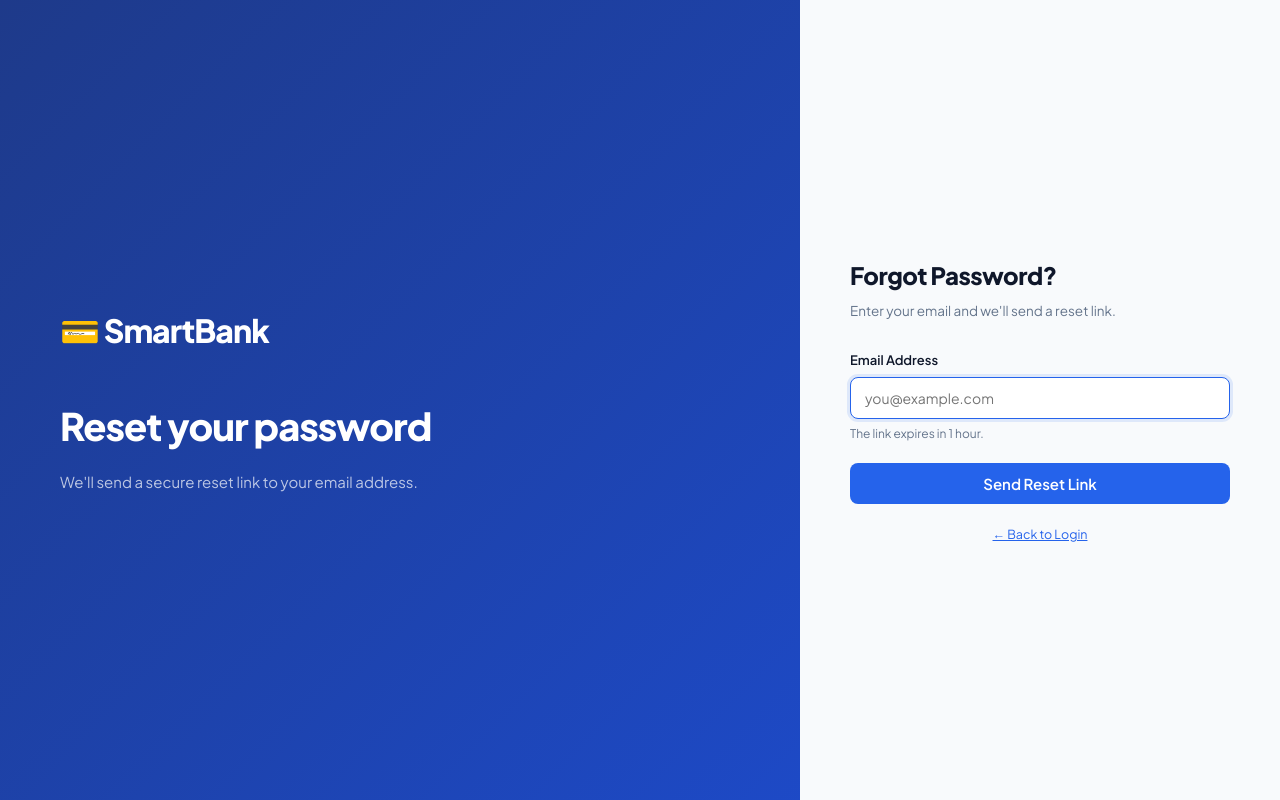
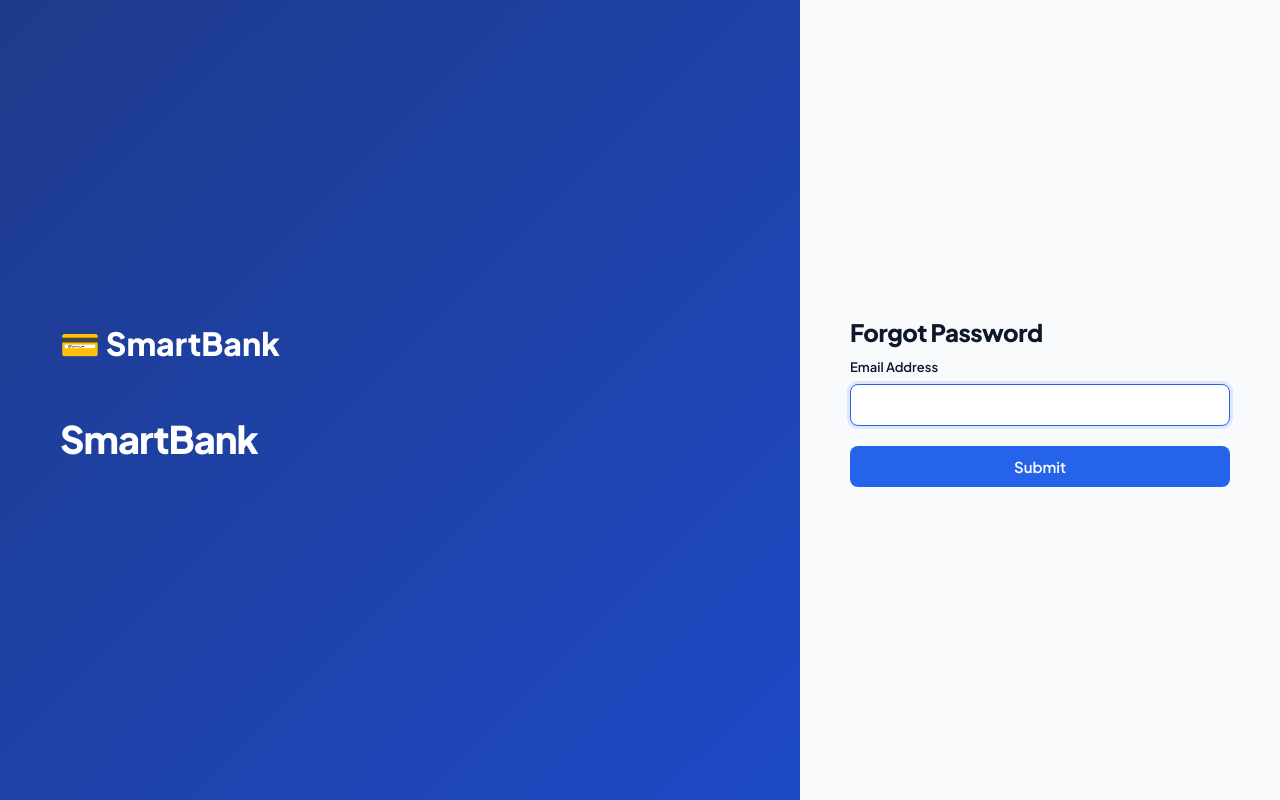
Before and after one commit to SoulReapeer/smartbank, a Flask app: page /forgot-password in a window 1280 px wide. Run offline with Flask 3, Linux system fonts and the light colour scheme.

Commit message:
Refactor forgot password template for dynamic content

```diff
--- a/backend/templates/auth/forgot_password.html
+++ b/backend/templates/auth/forgot_password.html
@@ -1,33 +1,16 @@
-{% extends 'base.html' %}
-{% block title %}Forgot Password{% endblock %}
-{% block body %}
-<div class="auth-page">
-  <div class="auth-left">
-    <div style="font-size:32px;font-weight:800;color:#fff;margin-bottom:40px;letter-spacing:-1px;">💳 SmartBank</div>
-    <h1>Reset your password</h1>
-    <p>We'll send a secure reset link to your email address.</p>
-  </div>
-  <div class="auth-right">
-    <div class="auth-box">
-      <h2>Forgot Password?</h2>
-      <p class="auth-sub">Enter your email and we'll send a reset link.</p>
-      {% with messages = get_flashed_messages(with_categories=true) %}
-        {% for cat, msg in messages %}
-          <div class="alert alert-{{ cat }}">{{ msg }}</div>
-        {% endfor %}
-      {% endwith %}
-      <form method="POST">
-        <div class="form-group">
-          <label class="form-label">Email Address</label>
-          <input type="email" name="email" class="form-control" placeholder="you@example.com" required autofocus>
-          <div class="form-hint">The link expires in 1 hour.</div>
-        </div>
-        <button type="submit" class="btn btn-primary btn-block btn-lg">Send Reset Link</button>
-      </form>
-      <p class="text-muted text-sm" style="text-align:center;margin-top:20px;">
-        <a href="{{ url_for('auth.login') }}" style="color:var(--secondary);">← Back to Login</a>
-      </p>
-    </div>
-  </div>
-</div>
-{% endblock %}
+{% extends 'base.html' %}{% block title %}Auth{% endblock %}{% block body %}
+<div class="auth-page"><div class="auth-left"><div style="font-size:32px;font-weight:800;color:#fff;margin-bottom:40px;">💳 SmartBank</div><h1>SmartBank</h1></div>
+<div class="auth-right"><div class="auth-box">
+{% with messages = get_flashed_messages(with_categories=true) %}{% for cat, msg in messages %}<div class="alert alert-{{ cat }}">{{ msg }}</div>{% endfor %}{% endwith %}
+<h2>{{ request.path.split('/')[-1].replace('-',' ').title() }}</h2>
+<form method="POST">
+{% if '/login' in request.path %}<div class="form-group"><label class="form-label">Email</label><input type="email" name="email" class="form-control" required autofocus></div><div class="form-group"><label class="form-label">Password</label><input type="password" name="password" class="form-control" required></div><div style="text-align:right;margin-bottom:12px;"><a href="/forgot-password" style="font-size:13px;color:var(--secondary);">Forgot password?</a></div>
+{% elif '/register' in request.path %}<div class="form-group"><label class="form-label">Full Name</label><input type="text" name="full_name" class="form-control" required autofocus></div><div class="form-group"><label class="form-label">Email</label><input type="email" name="email" class="form-control" required></div><div class="form-group"><label class="form-label">Phone</label><input type="text" name="phone" class="form-control" required></div><div class="form-group"><label class="form-label">Password</label><input type="password" name="password" class="form-control" required></div><div class="form-group"><label class="form-label">Confirm Password</label><input type="password" name="confirm_password" class="form-control" required></div>
+{% elif '/forgot' in request.path %}<div class="form-group"><label class="form-label">Email Address</label><input type="email" name="email" class="form-control" required autofocus></div>
+{% elif '/reset' in request.path %}<div class="form-group"><label class="form-label">New Password</label><input type="password" name="new_password" class="form-control" required autofocus></div><div class="form-group"><label class="form-label">Confirm Password</label><input type="password" name="confirm_password" class="form-control" required></div>
+{% elif '/change' in request.path %}<div class="form-group"><label class="form-label">Current Password</label><input type="password" name="current_password" class="form-control" required autofocus></div><div class="form-group"><label class="form-label">New Password</label><input type="password" name="new_password" class="form-control" required></div><div class="form-group"><label class="form-label">Confirm Password</label><input type="password" name="confirm_password" class="form-control" required></div>
+{% elif '/resend' in request.path %}<div class="form-group"><label class="form-label">Email Address</label><input type="email" name="email" class="form-control" required autofocus></div>{% endif %}
+<button type="submit" class="btn btn-primary btn-block btn-lg">Submit</button></form>
+{% if '/login' in request.path %}<p class="text-muted text-sm" style="text-align:center;margin-top:16px;">No account? <a href="/register" style="color:var(--secondary);">Register</a></p>{% endif %}
+{% if '/register' in request.path %}<p class="text-muted text-sm" style="text-align:center;margin-top:16px;"><a href="/login" style="color:var(--secondary);">Already have an account? Sign in</a></p>{% endif %}
+</div></div></div>{% endblock %}
```
